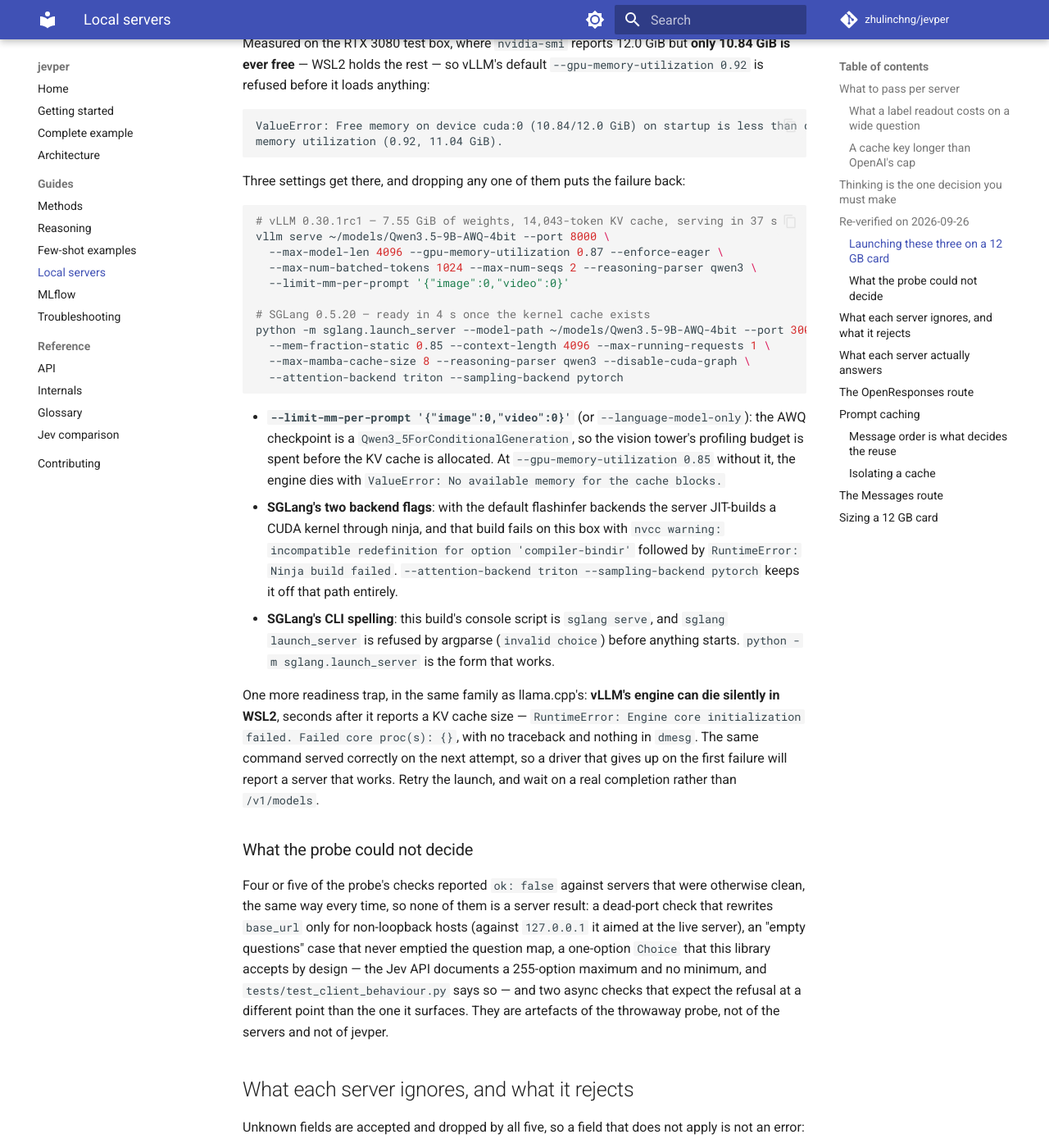
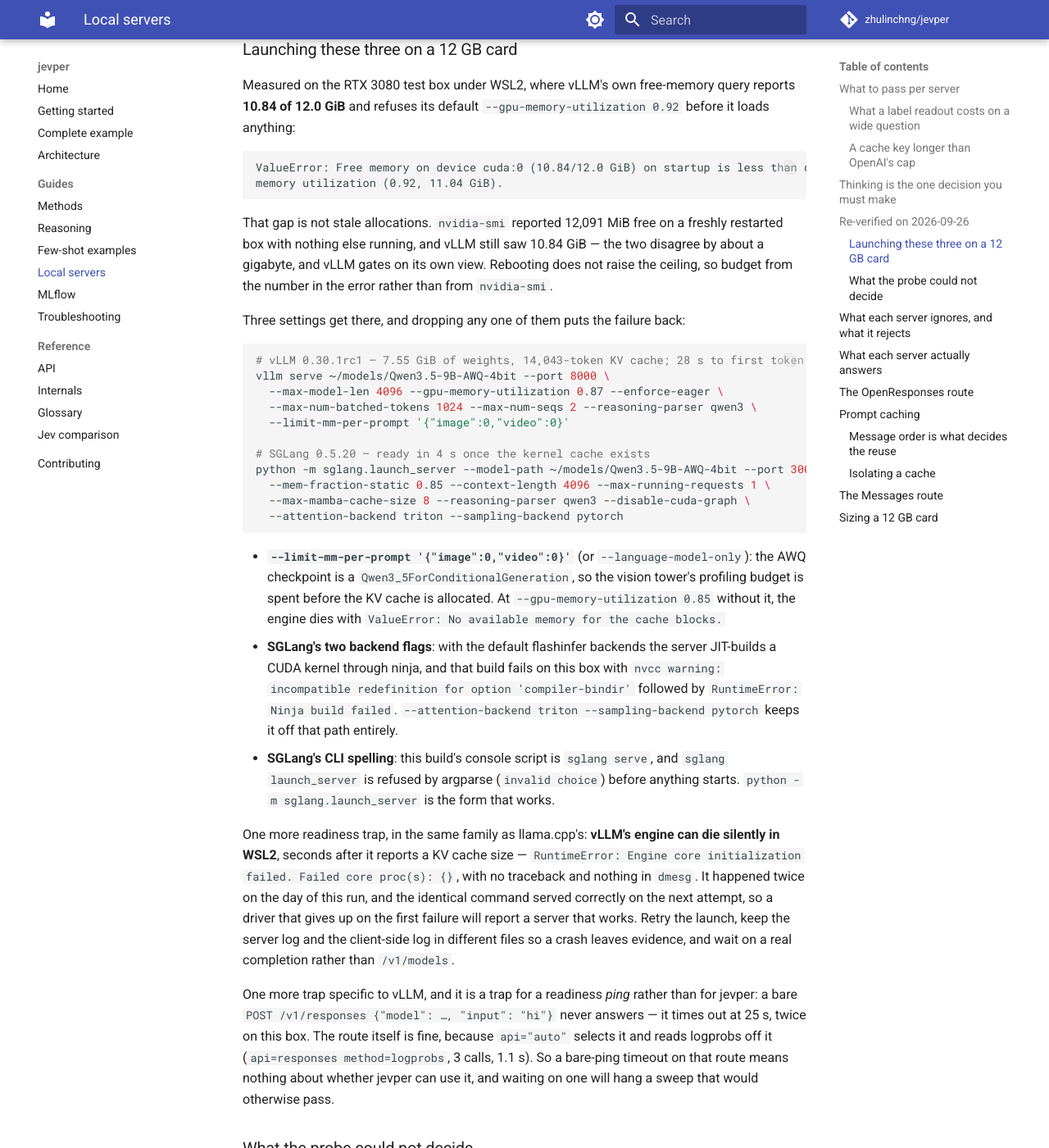
Before and after one commit to zhulinchng/jevper, an MkDocs documentation site: the page built from docs/local-servers.md, in a window 1280 px wide and 1400 px high, scrolled down 6084 px. Shown: the whole window at 82% size. Built offline with MkDocs 1.6.1 and Material for MkDocs 9.7.7, drawn with Linux system fonts in a browser that asks for light colours; comment, search, counter and statistics services are not loaded; some of the changed text lies outside the part shown.

Commit message:
Correct the free-memory claim: the gap is a WSL2 reporting disagreement, not stale allocations
The page said only 10.84 of 12.0 GiB is ever free on this box because WSL2 holds the rest. Rebooting
the box falsified the cause: nvidia-smi then reported 12,091 MiB free with nothing else running, and
vLLM's own free-memory query still said 10.84 GiB and still refused its 0.92 default. The two views
disagree by about a gigabyte and vLLM gates on its own, so budgeting from nvidia-smi is the mistake.

Both servers were re-run after the reboot and agree with the first run: vLLM serves in 28 s at 0.87
and passes every real check (25 checks, 4 probe artefacts), SGLang serves /v1/responses and passes
26 checks with the same 4 artefacts. Two more vLLM facts worth writing down: its engine died silently
twice in one afternoon on the identical command that then served, so a driver must retry and must not
reuse one path for the server log and the probe log; and a bare POST /v1/responses never answers on
that server even though api='auto' selects the route and reads logprobs off it, so a readiness ping
there will hang a sweep that would pass.

````diff
--- a/docs/local-servers.md
+++ b/docs/local-servers.md
@@ -131,7 +131,9 @@
 prompt surfaces had moved. Every server below was driven through jevper's public API with a
 three-question call (a noul, a choice, a score), the method matrix, four `state` shapes, a 30-option
 choice with non-ASCII labels, examples, async parity, and the refusals — 25 or 26 of the same 26
-checks against each, against jevper 0.7.6.
+checks against each, against jevper 0.7.6. vLLM, SGLang and LM Studio were each run twice — the
+second time after a reboot of the box, to check the launch recipes as well as the results — and the
+timings agree to within noise.
 
 | Check | Ollama 0.34.3 | llama.cpp | vLLM 0.30.1rc1 | SGLang 0.5.20 | LM Studio 0.0.25 |
 | --- | --- | --- | --- | --- | --- |
@@ -174,19 +176,23 @@
 
 ### Launching these three on a 12 GB card
 
-Measured on the RTX 3080 test box, where `nvidia-smi` reports 12.0 GiB but **only 10.84 GiB is ever
-free** — WSL2 holds the rest — so vLLM's default `--gpu-memory-utilization 0.92` is refused before it
-loads anything:
+Measured on the RTX 3080 test box under WSL2, where vLLM's own free-memory query reports **10.84 of
+12.0 GiB** and refuses its default `--gpu-memory-utilization 0.92` before it loads anything:
 
 ```
 ValueError: Free memory on device cuda:0 (10.84/12.0 GiB) on startup is less than desired GPU
 memory utilization (0.92, 11.04 GiB).
 ```
 
+That gap is not stale allocations. `nvidia-smi` reported 12,091 MiB free on a freshly restarted box
+with nothing else running, and vLLM still saw 10.84 GiB — the two disagree by about a gigabyte, and
+vLLM gates on its own view. Rebooting does not raise the ceiling, so budget from the number in the
+error rather than from `nvidia-smi`.
+
 Three settings get there, and dropping any one of them puts the failure back:
 
 ```bash
-# vLLM 0.30.1rc1 — 7.55 GiB of weights, 14,043-token KV cache, serving in 37 s
+# vLLM 0.30.1rc1 — 7.55 GiB of weights, 14,043-token KV cache; 28 s to first token after a reboot
 vllm serve ~/models/Qwen3.5-9B-AWQ-4bit --port 8000 \
   --max-model-len 4096 --gpu-memory-utilization 0.87 --enforce-eager \
   --max-num-batched-tokens 1024 --max-num-seqs 2 --reasoning-parser qwen3 \
@@ -214,9 +220,17 @@
 
 One more readiness trap, in the same family as llama.cpp's: **vLLM's engine can die silently in
 WSL2**, seconds after it reports a KV cache size — `RuntimeError: Engine core initialization failed.
-Failed core proc(s): {}`, with no traceback and nothing in `dmesg`. The same command served correctly
-on the next attempt, so a driver that gives up on the first failure will report a server that works.
-Retry the launch, and wait on a real completion rather than `/v1/models`.
+Failed core proc(s): {}`, with no traceback and nothing in `dmesg`. It happened twice on the day of
+this run, and the identical command served correctly on the next attempt, so a driver that gives up on
+the first failure will report a server that works. Retry the launch, keep the server log and the
+client-side log in different files so a crash leaves evidence, and wait on a real completion rather
+than `/v1/models`.
+
+One more trap specific to vLLM, and it is a trap for a readiness *ping* rather than for jevper: a bare
+`POST /v1/responses {"model": …, "input": "hi"}` never answers — it times out at 25 s, twice on this
+box. The route itself is fine, because `api="auto"` selects it and reads logprobs off it
+(`api=responses method=logprobs`, 3 calls, 1.1 s). So a bare-ping timeout on that route means nothing
+about whether jevper can use it, and waiting on one will hang a sweep that would otherwise pass.
 
 ### What the probe could not decide
 
````
